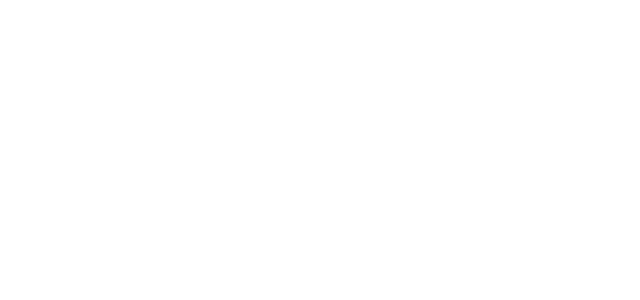
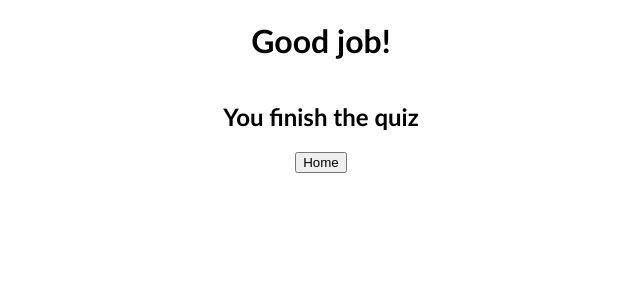
Before and after one commit to Paefax/paefax-language-app, a Vue app: page /result in a window 1280 px wide. Before the commit this address had no page. Shown: the top 300 px of the page, without its empty margins (319-959 px from the left). Built offline with nearby package versions, Linux system fonts and the light colour scheme.

Commit message:
Add result view

```diff
--- a/src/router/index.js
+++ b/src/router/index.js
@@ -3,6 +3,7 @@ import QuizView from "../views/QuizView.vue";
 import LanguageView from "../views/LanguageView.vue";
 import LandingView from "../views/LandingView.vue";
 import CategoryView from "../views/CategoryView.vue";
+import ResultView from "../views/ResultView.vue";
 
 const router = createRouter({
   history: createWebHistory(import.meta.env.BASE_URL),
@@ -28,6 +29,11 @@ const router = createRouter({
       name: "category",
       component: CategoryView,
     },
+    {
+      path: "/result",
+      name: "result",
+      component: ResultView,
+    },
   ],
 });
 
--- a/src/views/QuizView.vue
+++ b/src/views/QuizView.vue
@@ -13,6 +13,7 @@
 import AnswerItems from "../components/AnswerItems.vue";
 import { ref, onMounted } from "vue";
 import { useQuizStore } from "@/stores/quiz";
+import router from "../router/index";
 const answers = ref([]);
 const wordToTranslate = ref("");
 const category = ref("");
@@ -50,8 +51,7 @@ const setQuestionInfo = () => {
 const nextQuestion = () => {
   let noMoreQuestions = !(quiz.idCurrentQuestion < quiz.numberOfQuestions - 1);
   if (noMoreQuestions) {
-    //TODO: Here we will send the user to the finish/result page.
-    console.log("done");
+    router.push("/result");
   } else {
     quiz.nextQuestion();
     setQuestionInfo();
--- /dev/null
+++ b/src/views/ResultView.vue
@@ -0,0 +1,7 @@
+<template>
+  <h1>Good job!</h1>
+  <h2>You finish the quiz</h2>
+  <RouterLink to="/">
+    <button>Home</button>
+  </RouterLink>
+</template>
```
